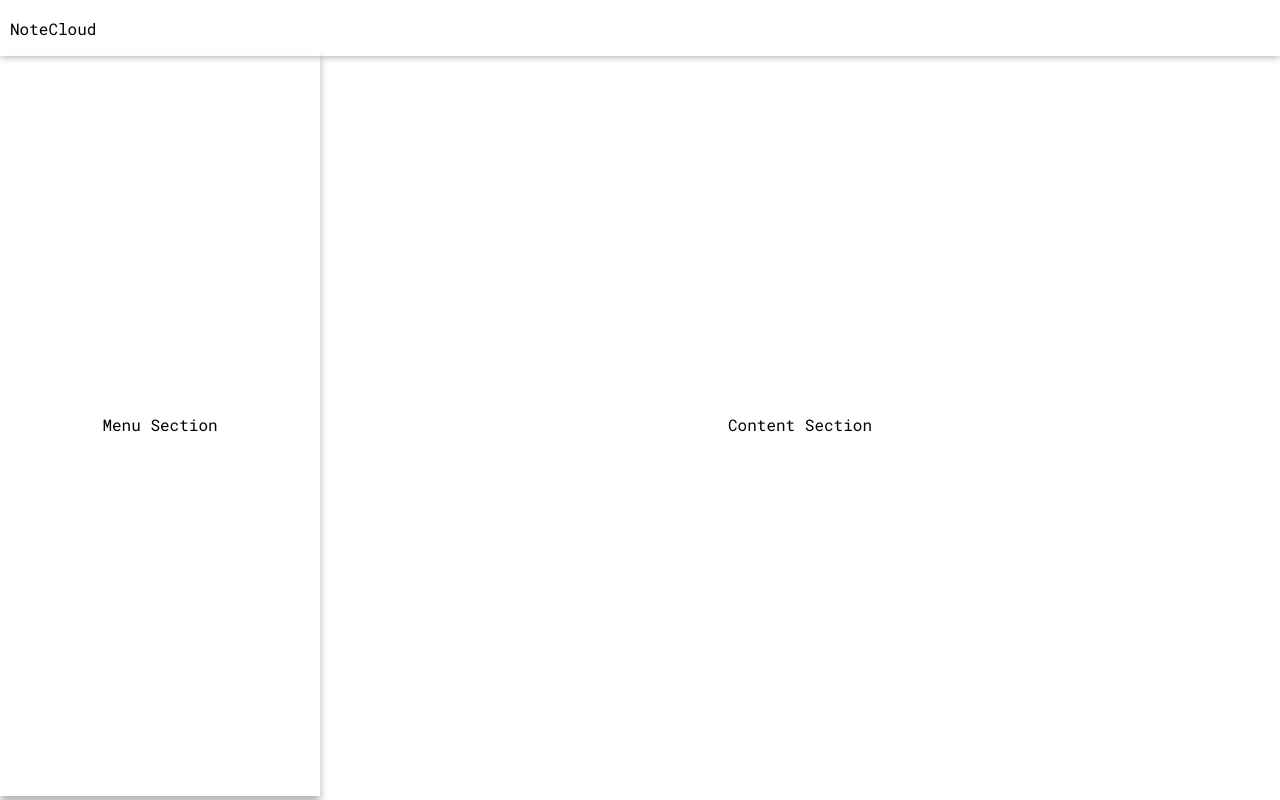
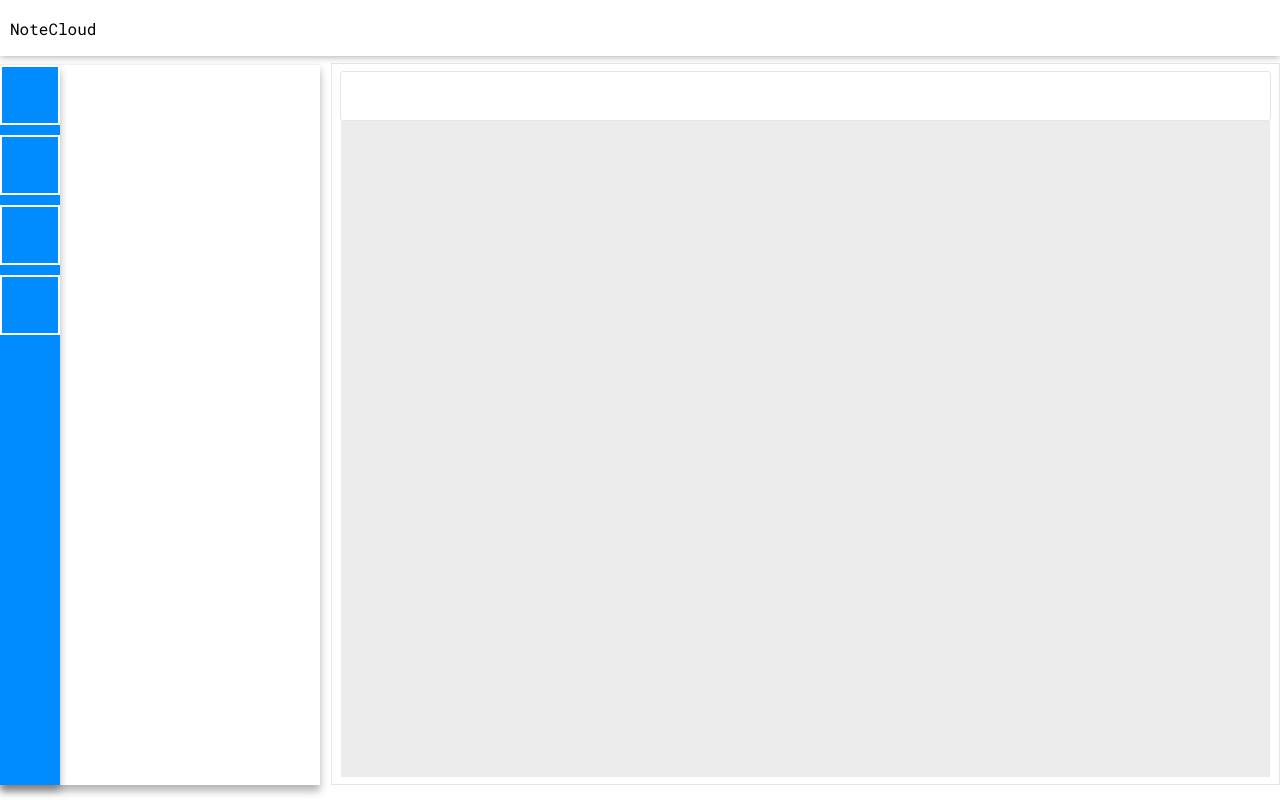
Before and after one commit to kafle-ashish/notecloud, a React (Create React App) app: page / in a window 1280 px wide. Built offline with nearby package versions, Linux system fonts and the light colour scheme.

Commit message:
ui improvements. added editor

```diff
--- a/public/index.html
+++ b/public/index.html
@@ -22,7 +22,7 @@
       work correctly both with client-side routing and a non-root public URL.
       Learn how to configure a non-root public URL by running `npm run build`.
     -->
-    <title>React App</title>
+    <title>NoteCloud</title>
   </head>
   <body>
     <noscript>You need to enable JavaScript to run this app.</noscript>
--- a/src/App.css
+++ b/src/App.css
@@ -32,21 +32,3 @@ code {
   justify-content: space-between;
   align-items: center;
 }
-
-.menu {
-  display: flex;
-  justify-content: center;
-  align-items: center;
-  width: 25vw;
-  height: 93vh;
-  box-shadow: 0px 6px 8px 0px rgba(0, 0, 0, 0.3);
-}
-
-.content {
-  display: flex;
-  justify-content: center;
-  align-items: center;
-  width: 75vw;
-  height: 93vh;
-  /* box-shadow: 0px 6px 8px 0px rgba(0, 0, 0, 0.1); */
-}
--- a/src/App.js
+++ b/src/App.js
@@ -5,14 +5,17 @@ import React, { Component } from 'react';
 import './App.css';
 import NavContainer from './components/containers/navc'
 
+import Menu from './components/menu/menu'
+import Editor from './components/editor/editor'
+
 class App extends Component {
   render() {
     return (
       <div className="container">
-          <NavContainer/>
+        <NavContainer/>
         <div className="body">
-          <aside className="menu">Menu Section</aside>
-          <section className="content">Content Section</section>
+          <Menu/>
+          <Editor/>
       </div>
       </div>
     )
--- /dev/null
+++ b/src/components/editor/editor.css
@@ -0,0 +1,30 @@
+
+
+.content {
+    display: flex;
+    justify-content: center;
+    align-items: center;
+    flex-direction: column;
+    width: 74vw;
+    height: 90vh;
+    border: 1px solid rgba(0, 0, 0, 0.1);
+    /* box-shadow: 0px 6px 8px 0px rgba(0, 0, 0, 0.1); */
+  }
+
+  .editor {
+      width: 98%;
+      height: 82vh;
+      background: rgb(236, 236, 236);
+      box-sizing: border-box;
+      padding: 10px;
+      font-size: 12px;
+      letter-spacing: 1px;
+  }
+
+  .tools {
+      width: 98%;
+      height: 6vh;
+      /* box-shadow: 0px -2px 4px 0 rgba(0, 0, 0, 0.1);  */
+      border: 1px solid rgba(0, 0, 0, 0.1);
+      border-radius: 3px;
+  }
--- /dev/null
+++ b/src/components/editor/editor.js
@@ -0,0 +1,16 @@
+
+
+import React from 'react'
+import './editor.css'
+
+const Editor = function(){
+    return(
+        <section className="content">
+            <div className="tools"></div>
+            <div className="editor" contentEditable>
+            </div>
+        </section>
+    )
+}
+
+export default Editor
--- /dev/null
+++ b/src/components/menu/menu.css
@@ -0,0 +1,49 @@
+
+
+.menu {
+    display: flex;
+    justify-content: flex-start;
+    align-items: center;
+    width: 25vw;
+    height: 90vh;
+    box-shadow: 0px 6px 8px 0px rgba(0, 0, 0, 0.3);
+    border-top: 1px solid rgba(0, 0, 0, 0.05);
+  }
+
+  .vetical__menu {
+      all: unset;
+      width: 60px;
+      height: 100%;
+      box-shadow: 0px 6px 8px 0px rgba(0, 0, 0, 0.3);
+      background: rgb(0, 140, 255);
+      display: flex;
+      justify-content: flex-start;
+      align-items: center;
+      flex-direction: column;
+  }
+
+  .menu__content{
+      width: calc(100% - 60px);
+      height: 100%;
+  }
+
+  .menu__btn {
+      display: block;
+      box-sizing: border-box;
+      padding: 2px;
+      height: 60px;
+      width: 100%;
+      border: 2px solid rgb(255, 255, 255);
+      /* border-bottom: 2px solid rgb(255, 255, 255); */
+      cursor: pointer;
+      transition: 0.2s ease-in-out;
+      margin-bottom: 10px;
+  }
+
+  .menu__btn:hover{
+      border-color: rgb(43, 152, 241);
+  }
+
+  .active__menu{
+    border-color: rgb(43, 152, 241);
+  }
--- /dev/null
+++ b/src/components/menu/menu.js
@@ -0,0 +1,32 @@
+
+
+import React from 'react'
+import './menu.css'
+
+const Menu = function(){
+    function toggleActive(e){
+        for(let i=1; i<=4; i++){
+            if(i == e.target.id.split("-")[2]){
+                e.target.classList.add("active__menu")
+            }
+            else{
+                document.getElementById(`nav-menu-${i}`).classList.remove("active__menu")
+            }
+        }
+    }
+
+    return(
+        <aside className="menu">
+            <nav className="vetical__menu">
+                <span id="nav-menu-1" className="menu__btn" onClick={toggleActive}></span>
+                <span id="nav-menu-2" className="menu__btn" onClick={toggleActive}></span>
+                <span id="nav-menu-3" className="menu__btn" onClick={toggleActive}></span>
+                <span id="nav-menu-4" className="menu__btn" onClick={toggleActive}></span>
+            </nav>
+            <div className="menu__content">
+            </div>
+        </aside>
+    )
+}
+
+export default Menu
```
Also changed, not shown: src/components/navbar/navbar.css (line endings or trailing spaces).
